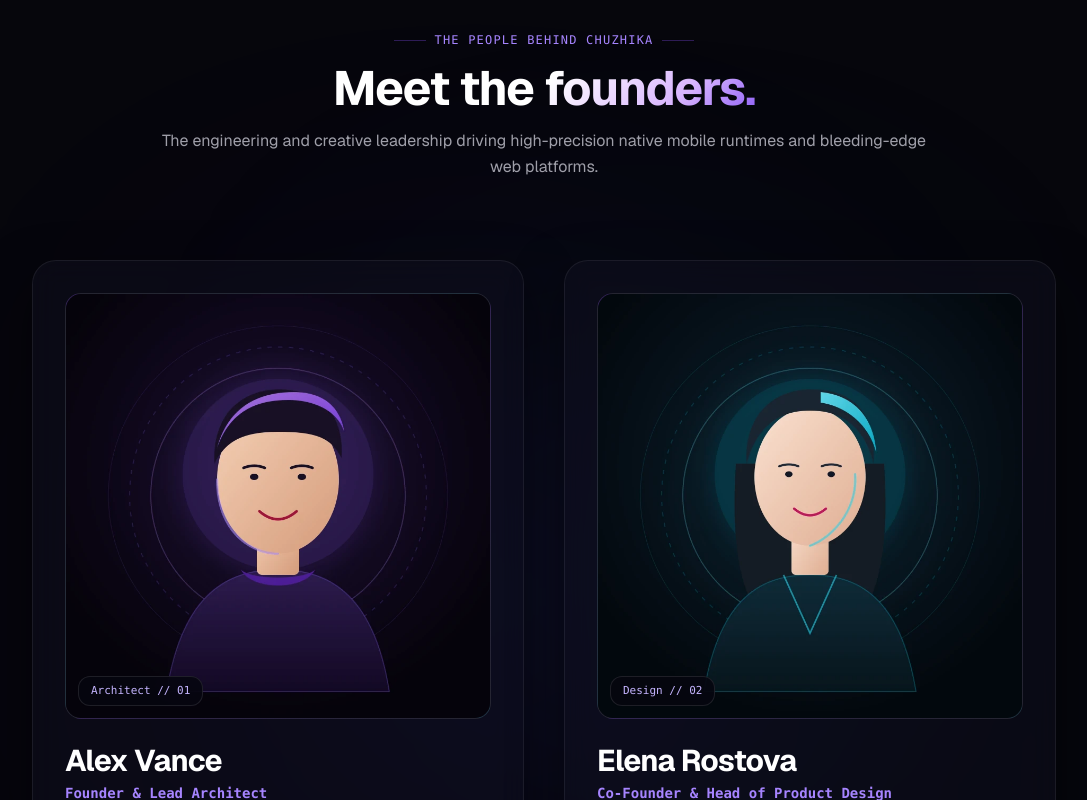
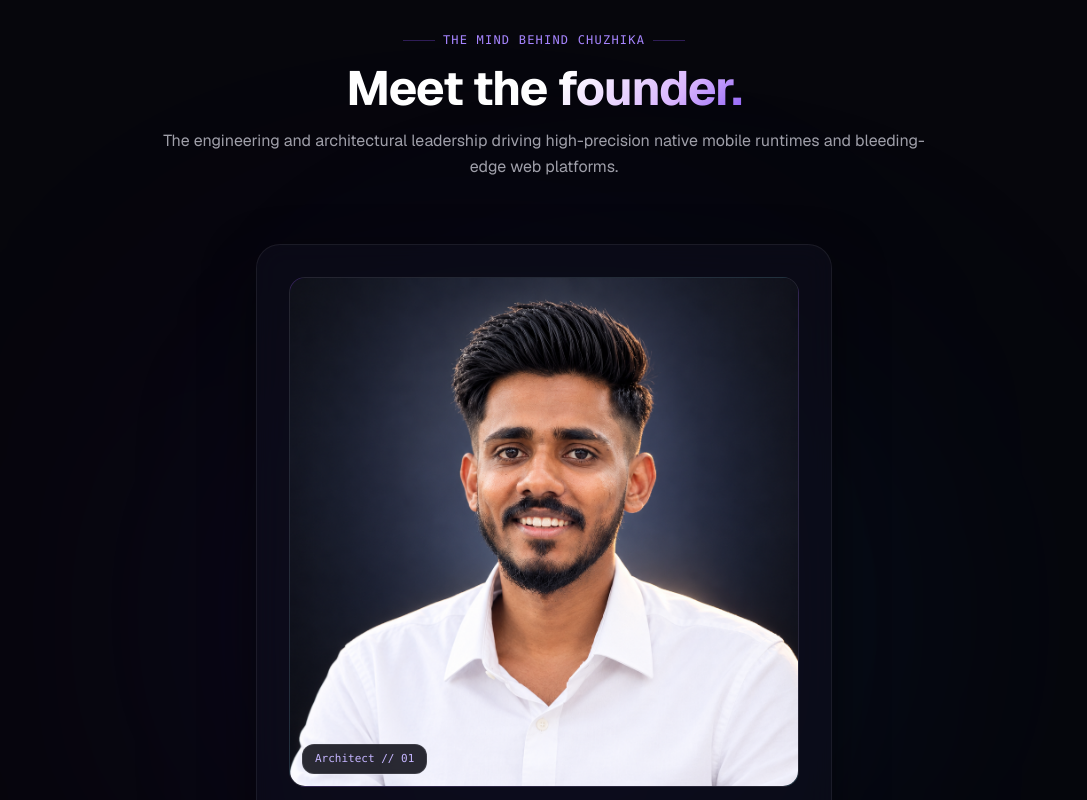
Before and after one commit to DelvinNJ/chuzhika, a Next.js app: page / in a window 1280 px wide. Shown: the part 2260-3060 px from the top of the page, without its empty margins (96-1183 px from the left). Built offline with nearby package versions, Linux system fonts and the light colour scheme.

Commit message:
feat: add founder image

```diff
--- a/components/Founders.tsx
+++ b/components/Founders.tsx
@@ -7,21 +7,21 @@ import { FOUNDERS_DATA, Founder } from "@/data/founders";
 
 function FounderCard({
   founder,
-  direction,
+  direction = "center",
 }: {
   founder: Founder;
-  direction: "left" | "right";
+  direction?: "left" | "right" | "center";
 }) {
   const [imageError, setImageError] = useState(false);
   const shouldReduceMotion = useReducedMotion();
 
-  // Cards slide in from opposite sides: left card from left (-60px), right card from right (+60px)
-  const initialX = shouldReduceMotion ? 0 : direction === "left" ? -60 : 60;
+  const initialX = shouldReduceMotion || direction === "center" ? 0 : direction === "left" ? -60 : 60;
+  const initialY = shouldReduceMotion ? 0 : direction === "center" ? 40 : 0;
 
   return (
     <motion.article
-      initial={{ opacity: 0, x: initialX }}
-      whileInView={{ opacity: 1, x: 0 }}
+      initial={{ opacity: 0, x: initialX, y: initialY }}
+      whileInView={{ opacity: 1, x: 0, y: 0 }}
       viewport={{ once: true, margin: "-60px" }}
       transition={{ duration: 0.8, ease: [0.16, 1, 0.3, 1] }}
       className="group relative glass-card rounded-3xl p-6 sm:p-8 border border-white/[0.08] hover:border-violet-500/50 hover:ring-2 hover:ring-violet-500/40 transition-all duration-500 flex flex-col justify-between shadow-[0_20px_50px_rgba(0,0,0,0.5)] overflow-hidden"
@@ -38,7 +38,7 @@ function FounderCard({
               alt={`Portrait of ${founder.name}, ${founder.role}`}
               fill
               sizes="(max-width: 768px) 100vw, (max-width: 1200px) 50vw, 480px"
-              className="object-cover transform group-hover:scale-105 transition-transform duration-700 ease-out"
+              className="object-cover object-top transform group-hover:scale-105 transition-transform duration-700 ease-out"
               onError={() => setImageError(true)}
             />
           ) : (
@@ -130,29 +130,29 @@ export default function Founders() {
 
       <div className="max-w-7xl mx-auto px-6 sm:px-8 relative z-10">
         {/* Section Header */}
-        <div className="flex flex-col items-center text-center max-w-3xl mx-auto mb-20">
+        <div className="flex flex-col items-center text-center max-w-3xl mx-auto mb-16">
           <div className="flex items-center gap-2 mb-4">
             <div className="h-[1px] w-8 bg-violet-500/30" />
             <span className="text-xs uppercase font-mono tracking-widest text-violet-400">
-              The people behind Chuzhika
+              The mind behind Chuzhika
             </span>
             <div className="h-[1px] w-8 bg-violet-500/30" />
           </div>
           <h2 className="text-3xl sm:text-5xl font-bold tracking-tight text-white mb-4">
-            Meet the <span className="gradient-text">founders.</span>
+            Meet the <span className="gradient-text">founder.</span>
           </h2>
           <p className="text-sm sm:text-base text-zinc-400 leading-relaxed">
-            The engineering and creative leadership driving high-precision native mobile runtimes and bleeding-edge web platforms.
+            The engineering and architectural leadership driving high-precision native mobile runtimes and bleeding-edge web platforms.
           </p>
         </div>
 
-        {/* 2 Cards side by side on desktop, stacked on mobile */}
-        <div className="grid grid-cols-1 lg:grid-cols-2 gap-8 lg:gap-10 max-w-5xl mx-auto">
-          {FOUNDERS_DATA.map((founder, index) => (
+        {/* Founder Card - Centered Single Presentation */}
+        <div className="max-w-xl mx-auto">
+          {FOUNDERS_DATA.map((founder) => (
             <FounderCard
               key={founder.id}
               founder={founder}
-              direction={index === 0 ? "left" : "right"}
+              direction="center"
             />
           ))}
         </div>
--- a/data/founders.ts
+++ b/data/founders.ts
@@ -22,7 +22,7 @@ export const FOUNDERS_DATA: Founder[] = [
     name: "Alex Vance",
     role: "Founder & Lead Architect",
     bio: "Systems architect and mobile engineer specializing in reactive full-stack runtimes, high-throughput backend pipelines, and low-latency native iOS/Android ecosystems.",
-    image: getAssetPath("/images/founders/founder-1.webp"),
+    image: getAssetPath("/images/founders/professional-founder-headshot.png"),
     skills: ["Architecture", "React Native", "Next.js", "TypeScript", "Distributed Systems", "Swift"],
     socials: [
       { platform: "GitHub", url: "https://github.com", label: "Alex Vance on GitHub" },
@@ -30,17 +30,4 @@ export const FOUNDERS_DATA: Founder[] = [
       { platform: "Twitter / X", url: "https://twitter.com", label: "Alex Vance on Twitter" },
     ],
   },
-  {
-    id: "co-founder",
-    name: "Elena Rostova",
-    role: "Co-Founder & Head of Product Design",
-    bio: "Creative technologist and design engineer fusing dark futuristic minimalism with ergonomic micro-interactions, bespoke design tokens, and fluid kinetic choreographies.",
-    image: getAssetPath("/images/founders/cofounder-1.webp"),
-    skills: ["Design Systems", "UI/UX Architecture", "Creative Direction", "Figma", "Framer Motion", "Design Tokens"],
-    socials: [
-      { platform: "GitHub", url: "https://github.com", label: "Elena Rostova on GitHub" },
-      { platform: "LinkedIn", url: "https://linkedin.com", label: "Elena Rostova on LinkedIn" },
-      { platform: "Dribbble", url: "https://dribbble.com", label: "Elena Rostova on Dribbble" },
-    ],
-  },
 ];
```
Also changed, not shown: public/images/founders/professional-founder-headshot.png (added).
